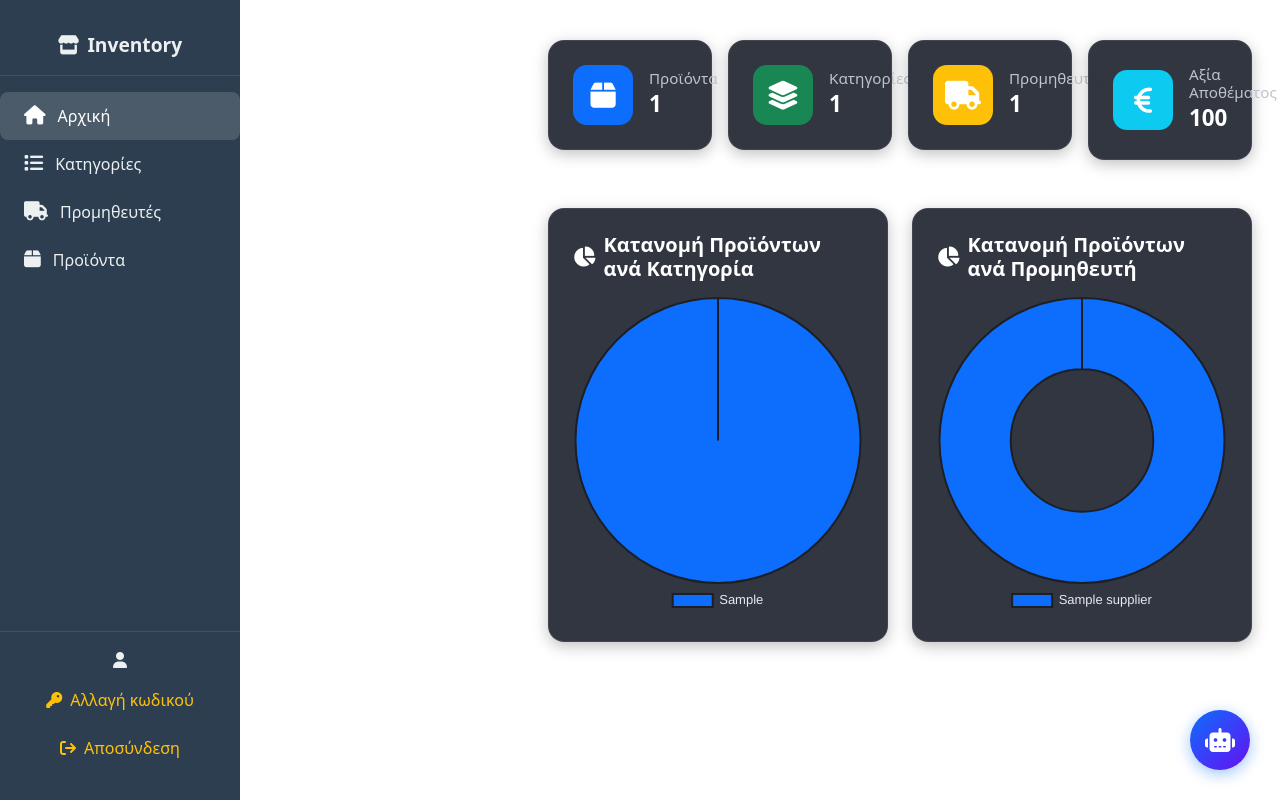
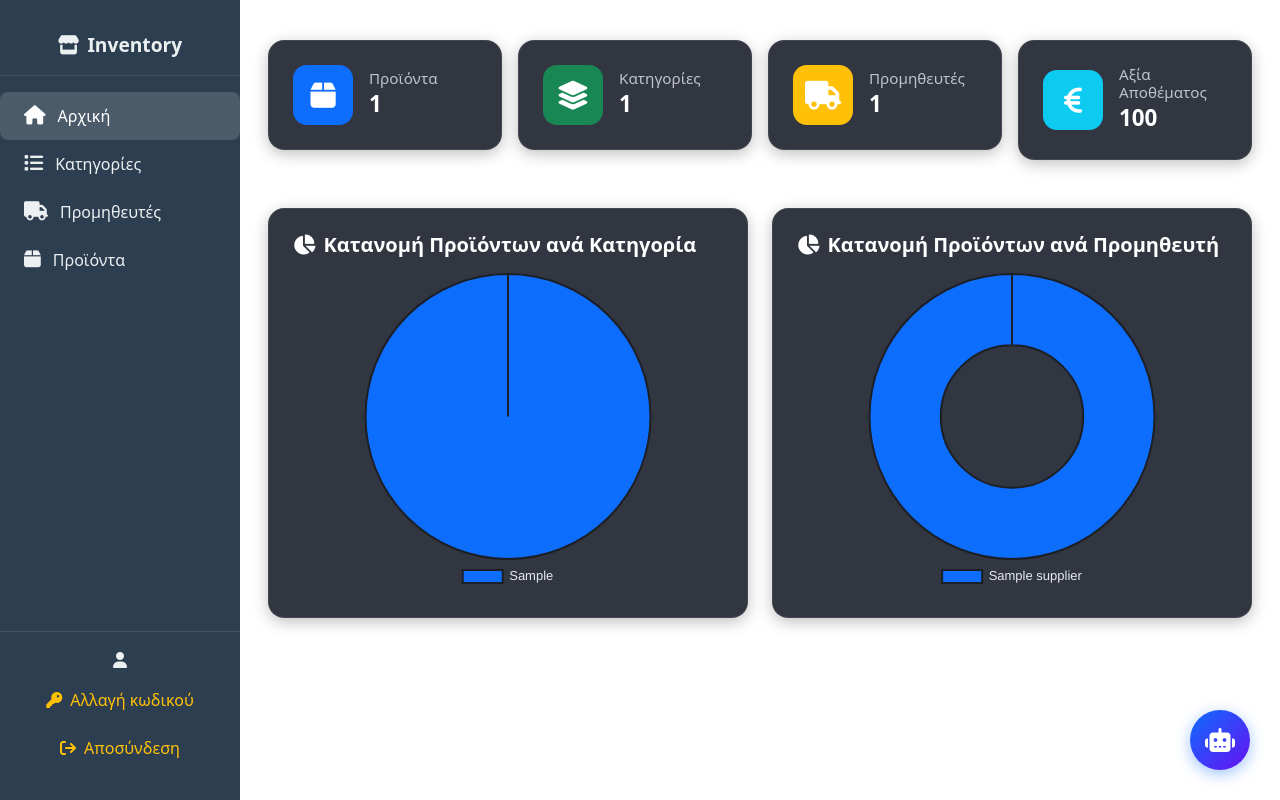
Before and after one commit to Dimitrios-Mourtzilas1999/apotheke, a Django app: page /dashboard in a window 1280 px wide. Run offline with Django 5.2, Linux system fonts and the light colour scheme; tables that the repository leaves empty hold one stand-in row (values such as "Sample post"); parts of the project's set-up code (start-up, migrations or seed data) failed here and were passed over; some libraries are stand-ins or nearby versions.

Commit message:
fixed layout issue

```diff
--- a/static/css/dashboard.css
+++ b/static/css/dashboard.css
@@ -43,7 +43,6 @@
 
 /* Layout Adjustments */
 .main-content {
-  margin-left: 280px;
   padding: 2rem;
 }
 
```
